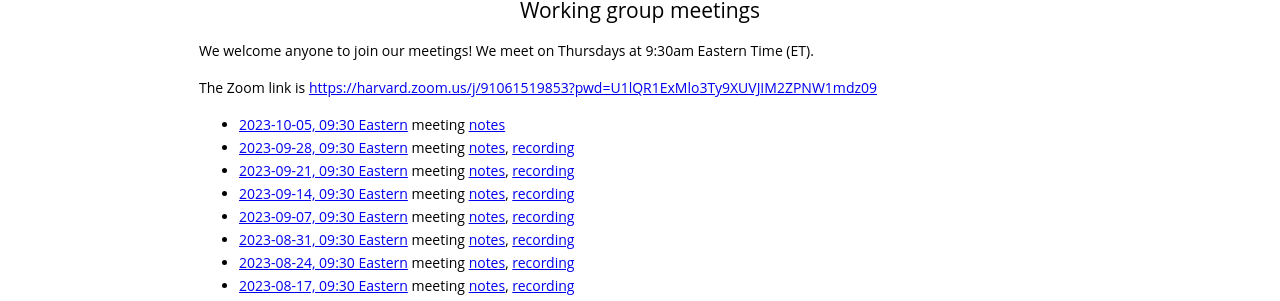
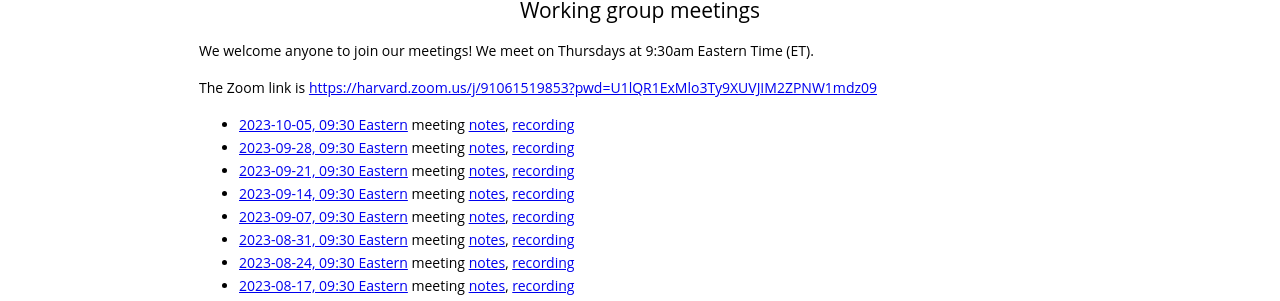
Before and after one commit to gdcc/ct.gdcc.io, a Jekyll site: the page built from index.md, in a window 1280 px wide and 900 px high, scrolled down 1519 px. Shown: the part 145-446 px from the top of the window. Built offline with Jekyll 4.4.1, drawn with Linux system fonts in a browser that asks for light colours; our own code applies the rules of GitHub Pages for plain Markdown files.

Commit message:
add recording

```diff
--- a/index.md
+++ b/index.md
@@ -56,7 +56,7 @@ We welcome anyone to join our meetings! We meet on Thursdays at 9:30am Eastern T
 
 The Zoom link is <https://harvard.zoom.us/j/91061519853?pwd=U1lQR1ExMlo3Ty9XUVJIM2ZPNW1mdz09>
 
-- [2023-10-05, 09:30 Eastern](https://time.is/compare/0930_05_Oct_2023_in_Boston) meeting [notes](https://docs.google.com/document/d/1GcHeggd4A6qdKkyYaC1Q1KuYCZkm0SHHVT5aCLsje9U/edit?usp=sharing)
+- [2023-10-05, 09:30 Eastern](https://time.is/compare/0930_05_Oct_2023_in_Boston) meeting [notes](https://docs.google.com/document/d/1GcHeggd4A6qdKkyYaC1Q1KuYCZkm0SHHVT5aCLsje9U/edit?usp=sharing), [recording](https://harvard.zoom.us/rec/share/8hdCr5MXA5C0DqyKD4ZAVT68Ujbjv5M-zX2TSeyNNZWIGObFnndSFzzUkS55WUoS.S23mmocPC9w2IzMg)
 - [2023-09-28, 09:30 Eastern](https://time.is/compare/0930_28_Sep_2023_in_Boston) meeting [notes](https://docs.google.com/document/d/1VY2FQg6uBHWEvga2ejNEb_7DsNiUA4QTD-0afap-GX4/edit?usp=sharing), [recording](https://harvard.zoom.us/rec/share/vLNv6KKzD4Y75kMSsseZNABLqe30x_rxNUpk0Qe3v0VR7PmnHCKFKRyG4i93F0r4.-o1EBW_8VGmzNWZs)
 - [2023-09-21, 09:30 Eastern](https://time.is/compare/0930_21_Sep_2023_in_Boston) meeting [notes](https://docs.google.com/document/d/1TQGRWxfoYUjqyGsb1i17ck-RNXdQM0ILPRO2tlSFFH0/edit?usp=sharing), [recording](https://harvard.zoom.us/rec/share/rheiJVuXlEHwGDCC5PMyRK0-CDija5VEJZeOH7Z6rB33Sdaza8GABaJhkdJAreZz.iuOwDn_rgWngMvHI)
 - [2023-09-14, 09:30 Eastern](https://time.is/compare/0930_14_Sep_2023_in_Boston) meeting [notes](https://docs.google.com/document/d/1uGQ6djp-WlTYHPjvIFEwM66bfz4TjJPSCVrXHHWzb8U/edit?usp=sharing), [recording](https://harvard.zoom.us/rec/share/62l5eDv_iHaunzLfdf6N9UtXw-vovYSlthdgcNyqHCgkhBOU8uVJu1s_Dm7tZeI3.CZ1nmtOKCXIGYBWj)
```
